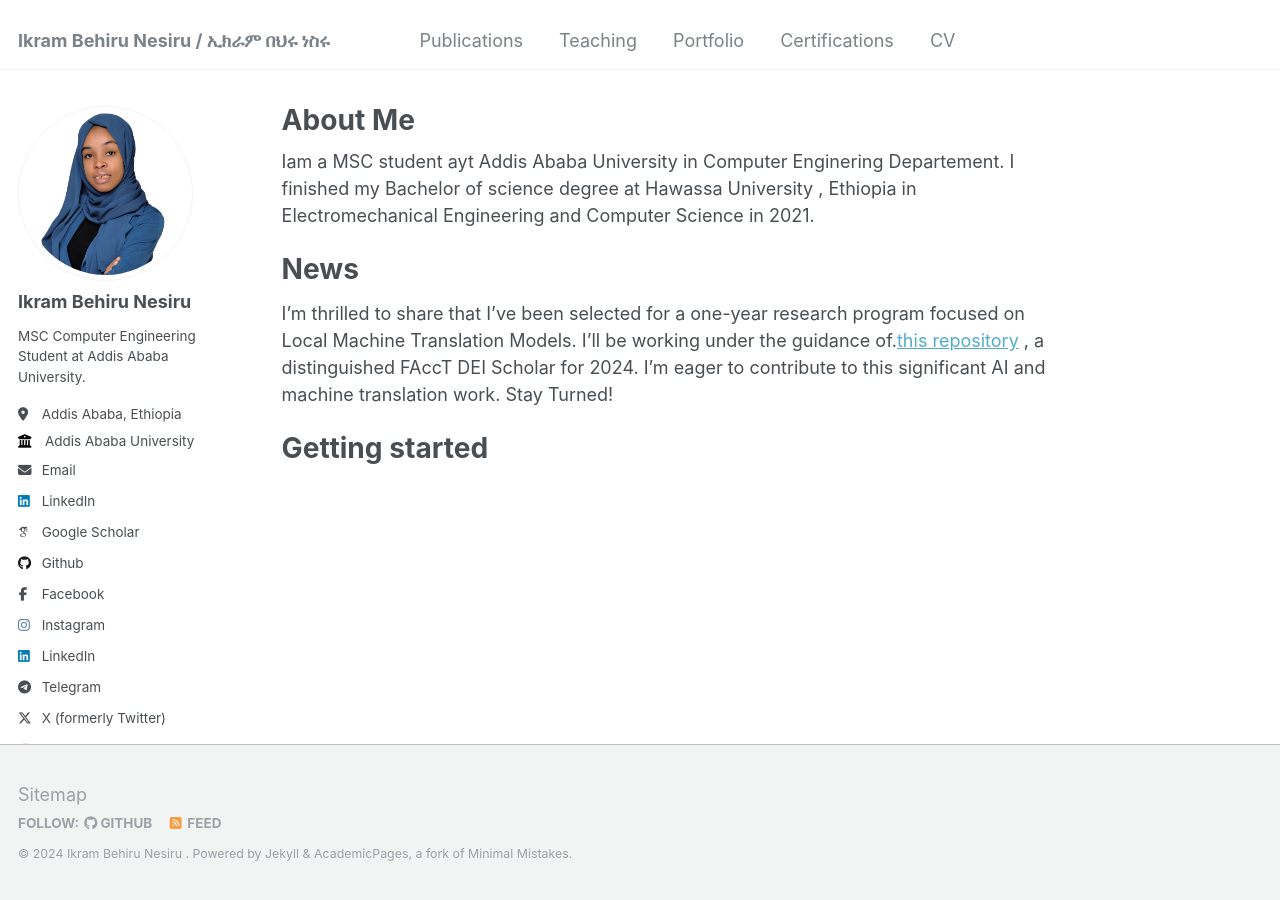
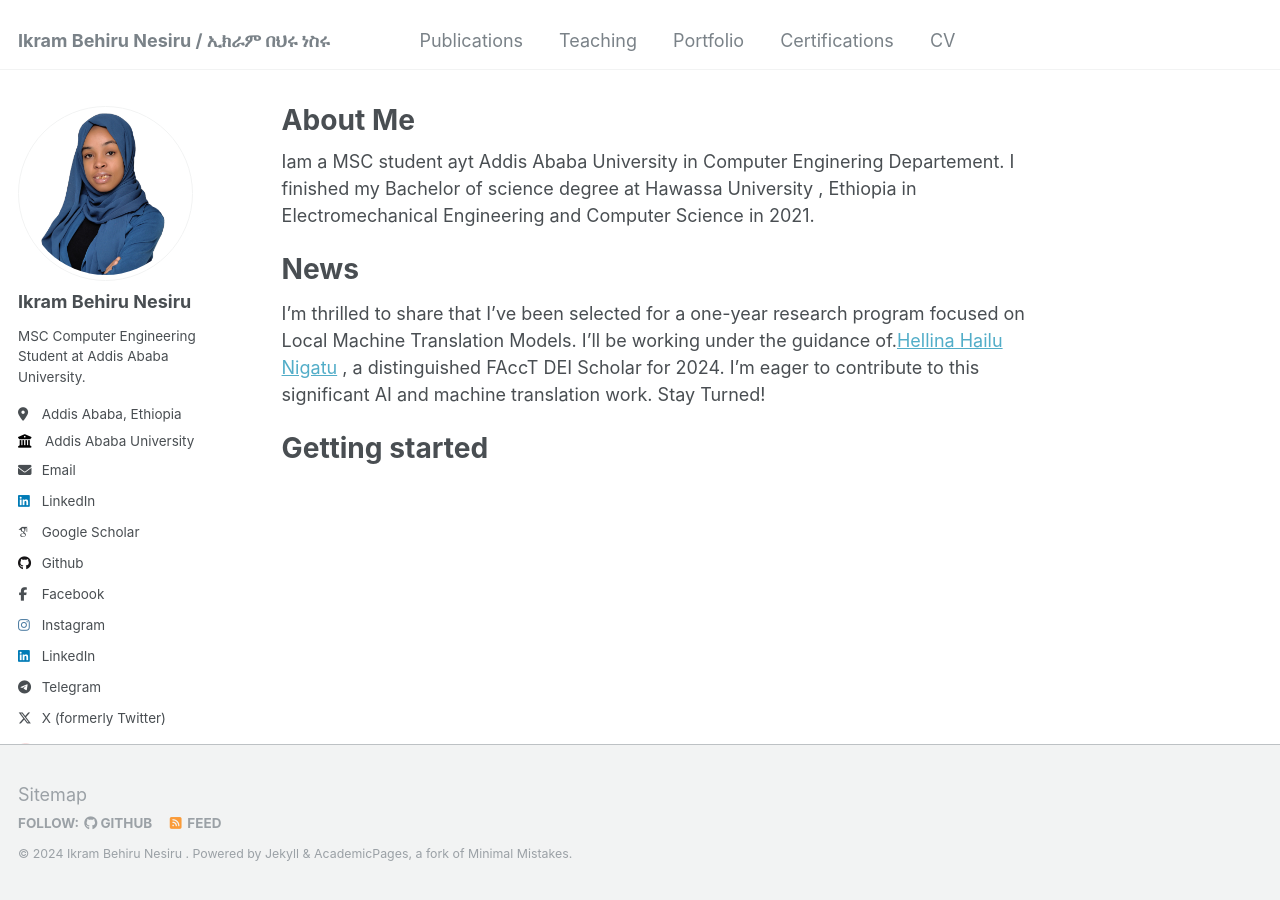
Before and after one commit to IkramBehiru/firsttgithub.io, a Jekyll site: the page built from _pages/about.md, in a window 1280 px wide. Built offline with Jekyll 4.4.1, drawn with Linux system fonts in a browser that asks for light colours; some web fonts are replaced.

Commit message:
Update about.md

```diff
--- a/_pages/about.md
+++ b/_pages/about.md
@@ -13,7 +13,7 @@ Iam a MSC student ayt Addis Ababa University in Computer Enginering Departement.
 
 News
 ======
-I'm thrilled to share that I've been selected for a one-year research program focused on Local Machine Translation Models. I'll be working under the guidance of.[this repository](https://hhnigatu.github.io/) , a distinguished FAccT DEI Scholar for 2024. I'm eager to contribute to this significant AI and machine translation work. Stay Turned!
+I'm thrilled to share that I've been selected for a one-year research program focused on Local Machine Translation Models. I'll be working under the guidance of.[Hellina Hailu Nigatu](https://hhnigatu.github.io/) , a distinguished FAccT DEI Scholar for 2024. I'm eager to contribute to this significant AI and machine translation work. Stay Turned!
 
 
 Getting started
```
